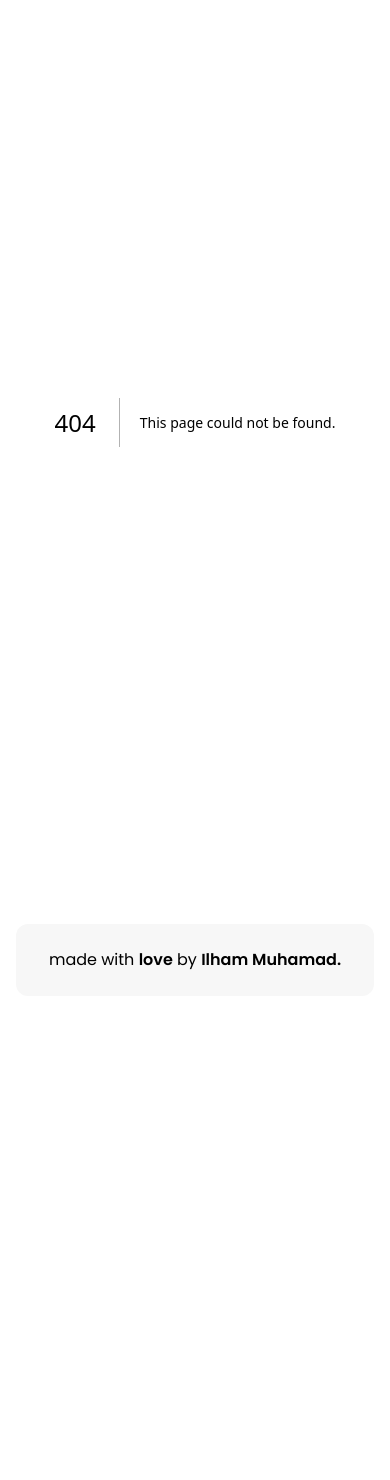
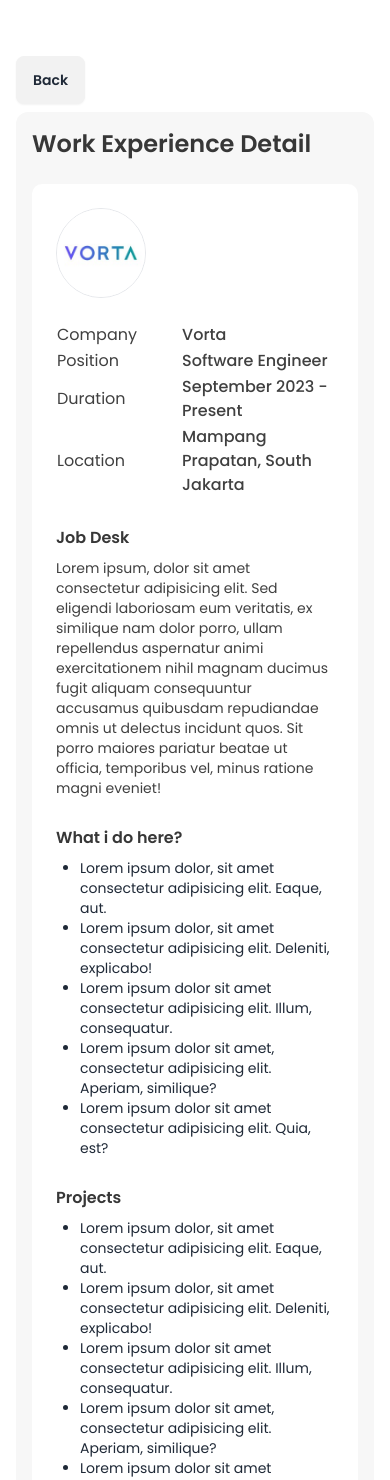
Before and after one commit to Ilham06/portfolio, a Next.js app: page /works/Goorita in a window 390 px wide. Before the commit this address had no page. Shown: the top 1480 px of the page. Before the commit the page ends 1020 px from the top, so only its background shows below. Built offline with nearby package versions, Linux system fonts and the light colour scheme.

Commit message:
update responsive

```diff
--- a/package.json
+++ b/package.json
@@ -10,6 +10,7 @@
   },
   "dependencies": {
     "next": "14.1.0",
+    "nextjs-toploader": "^1.6.6",
     "react": "^18",
     "react-dom": "^18",
     "react-type-animation": "^3.2.0"
--- a/src/app/layout.js
+++ b/src/app/layout.js
@@ -1,6 +1,7 @@
 import Footer from "@/components/Footer";
 import "./globals.css";
 import { Poppins } from "next/font/google";
+import NextTopLoader from "nextjs-toploader";
 
 const poppins = Poppins({
   weight: ["200","300","400","500","600"],
@@ -16,6 +17,7 @@ export default function RootLayout({ children }) {
   return (
     <html lang="en">
       <body className={poppins.className}>
+      <NextTopLoader color="#666666" />
         {children}
         <Footer />
       </body>
--- a/src/app/page.js
+++ b/src/app/page.js
@@ -8,7 +8,7 @@ import Image from "next/image";
 export default function Home() {
   return (
     <>
-      <div className="container mx-auto px-2 lg:px-72">
+      <div className="container mx-auto px-4 lg:px-72">
         <Header/>
         <About/>
         <WorkExperience/>
--- a/src/app/projects/[id]/page.jsx
+++ b/src/app/projects/[id]/page.jsx
@@ -1,4 +1,4 @@
-import ProjectCard from "@/components/ProjectCard";
+import ProjectCard from "@/components/pages/ProjectCard";
 import SecondarySectionWrapper from "@/components/SecondarySectionWrapper";
 import React from "react";
 import { projects } from "@/data";
@@ -6,7 +6,7 @@ import SecondaryProjectCard from "@/components/SecondaryProjectCard";
 import Link from "next/link";
 export default function page() {
   return (
-    <div className="container mx-auto px-2 lg:px-72 pt-14">
+    <div className="container mx-auto px-4 lg:px-72 pt-14">
       <Link href='/'>
         <button className="btn mb-2">Back</button>
       </Link>
--- /dev/null
+++ b/src/app/works/[id]/page.jsx
@@ -0,0 +1,38 @@
+import React from "react";
+import Link from "next/link"
+import SecondarySectionWrapper from "@/components/SecondarySectionWrapper";
+import WorkExperienceCard from "@/components/WorkExperienceCard";
+import { workExperience } from "@/data";
+import WorkExperienceDetail from "@/components/pages/WorkExperienceDetail";
+
+export default function page() {
+  return (
+    <div className="container mx-auto px-4 lg:px-72 pt-14">
+      <Link href="/">
+        <button className="btn mb-2">Back</button>
+      </Link>
+      <SecondarySectionWrapper
+        title={"Work Experience Detail"}
+      >
+
+
+        <WorkExperienceDetail detail={workExperience[0]}/>
+
+        <div className="mt-16">
+          <div className="text-black-primary">
+            <h3 className="font-semibold text-2xl mb-3">Other Experience</h3>
+            <p>
+              Lorem, ipsum dolor sit amet consectetur adipisicing elit. Nulla,
+              sed?
+            </p>
+          </div>
+          <div className="mt-6">
+            {workExperience.map((work, index) => {
+              return <WorkExperienceCard key={index} experience={work} />;
+            })}
+          </div>
+        </div>
+      </SecondarySectionWrapper>
+    </div>
+  );
+}
--- a/src/components/WorkExperienceCard.jsx
+++ b/src/components/WorkExperienceCard.jsx
@@ -1,9 +1,11 @@
 import React from "react";
 import Image from "next/image";
+import Link from "next/link"
 
 export default function WorkExperienceCard({ experience }) {
   const { image, company, location, role, duration } = experience;
   return (
+    <Link href={`/works/${company}`}>
     <div className="rounded-[10px] p-4 lg:p-8 bg-white flex items-center mt-6 cursor-pointer">
       <div className="border-r pr-4">
         <Image
@@ -22,6 +24,6 @@ export default function WorkExperienceCard({ experience }) {
         <p className="text-black-main mb-1 text-sm lg:text-base">{duration}</p>
         <p className="text-grey-primary text-xs lg:text-sm">{location}</p>
       </div>
-    </div>
+    </div></Link>
   );
 }
--- a/src/components/ProjectCard.jsx
+++ b/src/components/pages/ProjectCard.jsx
@@ -1,13 +1,13 @@
 import React from "react";
 import Image from "next/image";
 import Link from "next/link";
-import DescriptionDetailWrapper from "./DescriptionDetailWrapper";
+import DescriptionDetailWrapper from "../DescriptionDetailWrapper";
 
 export default function ProjectCard({ detail }) {
   const { images, title, category, description, stacks } = detail;
   return (
-    <div className="rounded-[10px] p-4 bg-white mt-6">
-      <div className="carousel carousel-center space-x-4 rounded-lg">
+    <div className="rounded-[10px] bg-white mt-6">
+      <div className="carousel carousel-center space-x-2 rounded-t-lg">
         {images.map((image, index) => {
           return (
             <div key={index} className="carousel-item">
@@ -23,7 +23,7 @@ export default function ProjectCard({ detail }) {
           );
         })}
       </div>
-      <div className="">
+      <div className="p-4">
         <h3 className="font-semibold text-lg lg:text-xl text-black-main mt-[22px] mb-2">
           {title}
         </h3>
--- /dev/null
+++ b/src/components/pages/WorkExperienceDetail.jsx
@@ -0,0 +1,105 @@
+"use client"
+
+import React from "react";
+import Image from "next/image";
+import DescriptionDetailWrapper from "../DescriptionDetailWrapper";
+
+export default function WorkExperienceDetail({ detail }) {
+  const { image, company, location, role, duration } = detail;
+  return (
+    <div className="rounded-[10px] bg-white mt-6 p-6">
+      <div className="">
+        <Image
+          src={image}
+          alt="logo"
+          width={90}
+          height={90}
+          className="rounded-[50%] border"
+        />
+      </div>
+      <div className="mt-6">
+        <table className="text-black-main">
+          <tr className="mb-3">
+            <td width="45%">Company</td>
+            <td className="font-medium">{company}</td>
+          </tr>
+          <tr className="mb-3">
+            <td width="45%">Position</td>
+            <td className="font-medium">{role}</td>
+          </tr>
+          <tr className="mb-3">
+            <td width="45%">Duration</td>
+            <td className="font-medium">{duration}</td>
+          </tr>
+          <tr className="mb-3">
+            <td width="45%">Location</td>
+            <td className="font-medium">{location}</td>
+          </tr>
+        </table>
+      </div>
+      <DescriptionDetailWrapper title={"Job Desk"}>
+        <p className="text-black-main text-sm lg:text-base">
+         Lorem ipsum, dolor sit amet consectetur adipisicing elit. Sed eligendi laboriosam eum veritatis, ex similique nam dolor porro, ullam repellendus aspernatur animi exercitationem nihil magnam ducimus fugit aliquam consequuntur accusamus quibusdam repudiandae omnis ut delectus incidunt quos. Sit porro maiores pariatur beatae ut officia, temporibus vel, minus ratione magni eveniet!
+        </p>
+      </DescriptionDetailWrapper>
+      <DescriptionDetailWrapper title={"What i do here?"}>
+          <ul className="list-disc ml-6 text-sm lg:text-base">
+            <li>
+              Lorem ipsum dolor, sit amet consectetur adipisicing elit. Eaque,
+              aut.
+            </li>
+            <li>
+              Lorem ipsum dolor, sit amet consectetur adipisicing elit.
+              Deleniti, explicabo!
+            </li>
+            <li>
+              Lorem ipsum dolor sit amet consectetur adipisicing elit. Illum,
+              consequatur.
+            </li>
+            <li>
+              Lorem ipsum dolor sit amet, consectetur adipisicing elit. Aperiam,
+              similique?
+            </li>
+            <li>
+              Lorem ipsum dolor sit amet consectetur adipisicing elit. Quia,
+              est?
+            </li>
+          </ul>
+        </DescriptionDetailWrapper>
+        <DescriptionDetailWrapper title={"Projects"}>
+          <ul className="list-disc ml-6 text-sm lg:text-base">
+            <li>
+              Lorem ipsum dolor, sit amet consectetur adipisicing elit. Eaque,
+              aut.
+            </li>
+            <li>
+              Lorem ipsum dolor, sit amet consectetur adipisicing elit.
+              Deleniti, explicabo!
+            </li>
+            <li>
+              Lorem ipsum dolor sit amet consectetur adipisicing elit. Illum,
+              consequatur.
+            </li>
+            <li>
+              Lorem ipsum dolor sit amet, consectetur adipisicing elit. Aperiam,
+              similique?
+            </li>
+            <li>
+              Lorem ipsum dolor sit amet consectetur adipisicing elit. Quia,
+              est?
+            </li>
+          </ul>
+        </DescriptionDetailWrapper>
+        <DescriptionDetailWrapper title={"Techstack used"}>
+          <ul className="list-disc ml-6 text-sm lg:text-base">
+            <li>
+              NestJs
+            </li>
+            <li>
+              NextJs
+            </li>
+          </ul>
+        </DescriptionDetailWrapper>
+    </div>
+  );
+}
--- a/src/components/sections/About.jsx
+++ b/src/components/sections/About.jsx
@@ -21,7 +21,7 @@ export default function About() {
       <p className="text-black-main">
         here is my techstack as a software engineer
       </p>
-      <div className="flex flex-wrap mt-5 justify-center sm:justify-start">
+      <div className="flex flex-wrap mt-5 justify-start">
         {skills.map((skill, index) => {
           return <TechIcon key={index} title={skill.title} icon={skill.icon} />;
         })}
--- a/src/components/sections/Contact.jsx
+++ b/src/components/sections/Contact.jsx
@@ -35,7 +35,7 @@ export default function Contact() {
         <div className="grid grid-cols-1 sm:grid-cols-3 gap-4 mt-14">
           {contacts.map((contact, index) => {
             return (
-              <div className="" key={index}>
+              <div className="mb-4 lg:mb-0" key={index}>
                 <ContactCard contact={contact} />
               </div>
             );
--- a/src/components/sections/Project.jsx
+++ b/src/components/sections/Project.jsx
@@ -3,7 +3,7 @@ import SecondarySectionWrapper from "../SecondarySectionWrapper";
 import WorkExperienceCard from "../WorkExperienceCard";
 import MainButton from "../MainButton";
 import { projects, workExperience } from "@/data";
-import ProjectCard from "../ProjectCard";
+import ProjectCard from "../pages/ProjectCard";
 import SecondaryProjectCard from "../SecondaryProjectCard";
 
 export default function Project() {
```
Also changed, not shown: 1 other file (tests, documents, lock files or other folders).
